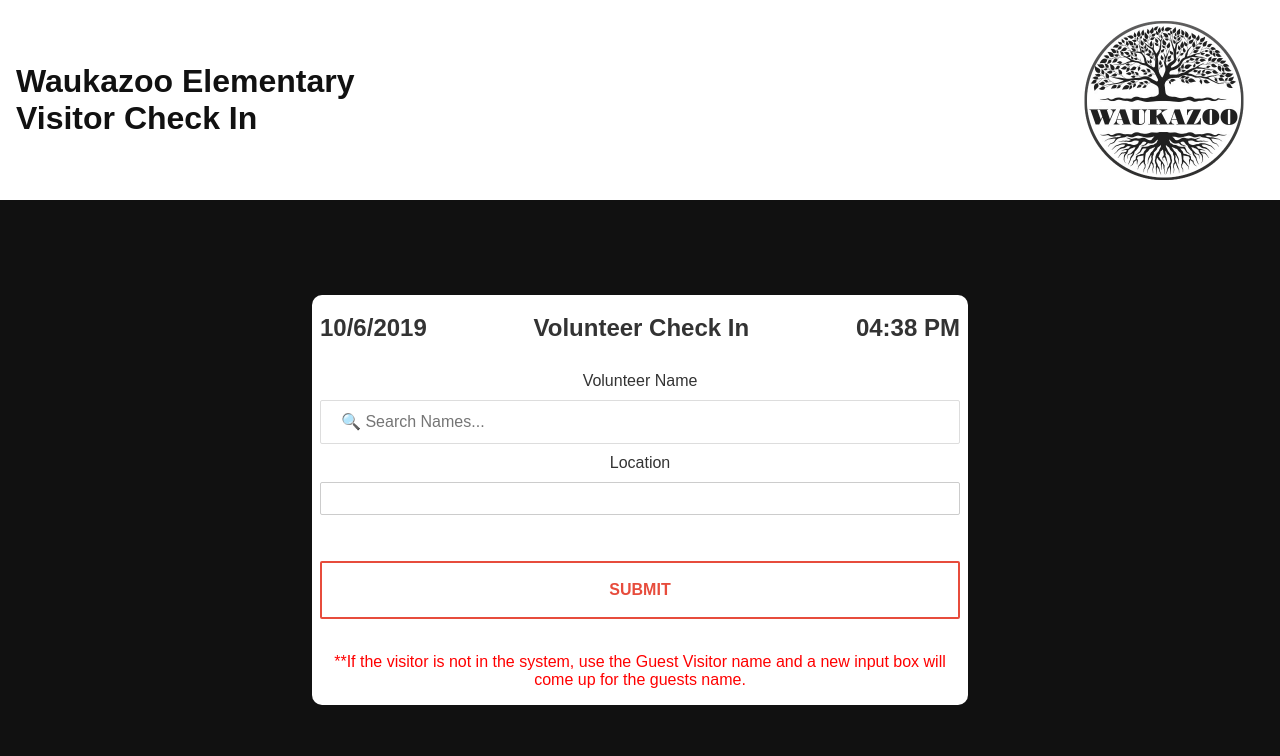
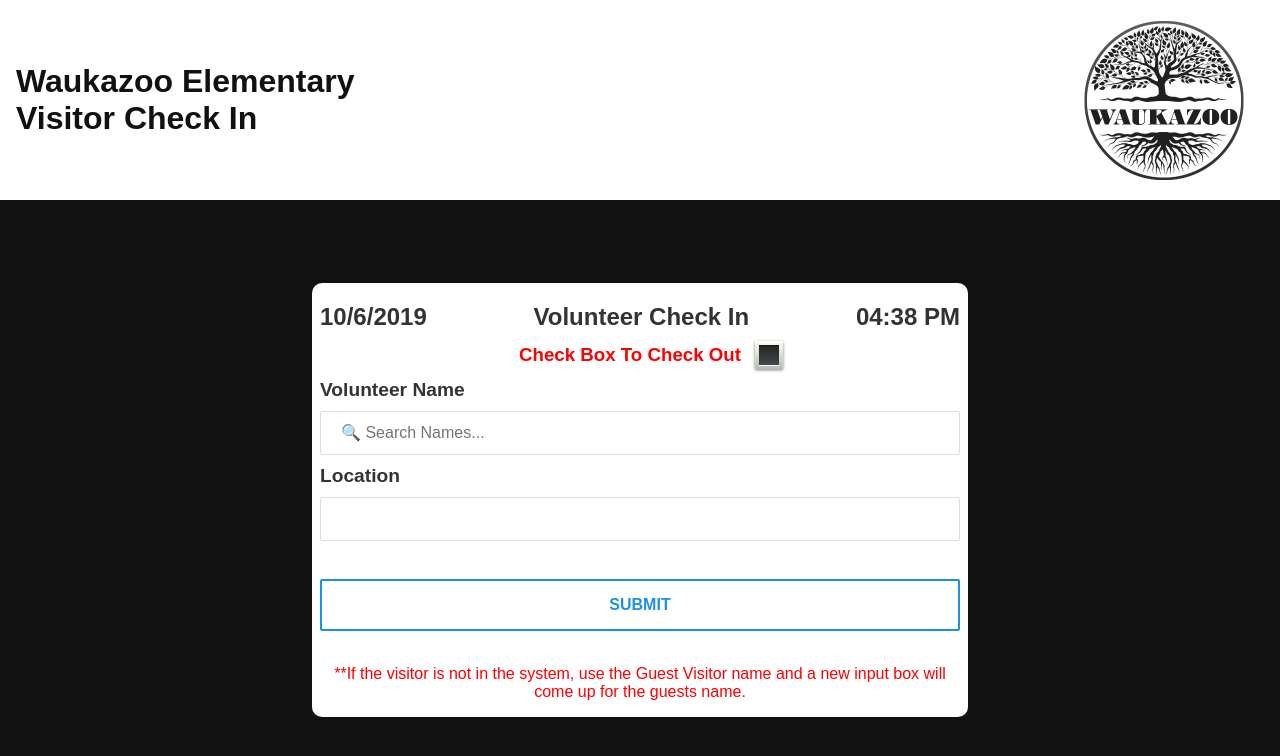
Before and after one commit to brittneypostma/waukazoo-checkin-svelte, a Svelte app: page / in a window 1280 px wide. Shown: the top 756 px of the page. Built offline with nearby package versions, Linux system fonts and the light colour scheme.

Commit message:
finished

```diff
--- a/src/App.svelte
+++ b/src/App.svelte
@@ -32,7 +32,7 @@
     background-color: #111;
     display: grid;
     text-align: center;
-    align-content: center;
+    align-content: space-around;
   }
 </style>
 
--- a/src/components/Input.svelte
+++ b/src/components/Input.svelte
@@ -9,37 +9,41 @@
   export let label;
   export let className;
   import { onMount } from "svelte";
+  import { namesData as data } from "../data.js";
+
   $: if (!value) value = "";
 
-  import { namesData as data } from "../data.js";
   onMount(() => {
     const input = document.getElementById("volunteersList");
     input.addEventListener("click", handleToggleSearch);
   });
 
-  const toggleClick = () => {
-    let liValue = document.getElementsByTagName("li").value;
-    let inputValue = document.getElementById("volunteersList").value;
-    inputValue = liValue;
-    console.log(inputValue, liValue);
-  };
   let clickedSearch = false;
-
   const handleToggleSearch = () => {
     clickedSearch = !clickedSearch;
   };
 
+  function handleInputName() {
+    let input = document.getElementById("volunteersList");
+    let li = document.querySelectorAll("ul li");
+    li.forEach(item => {
+      item.onclick = function(e) {
+        let txt = this.innerText;
+        let inputTxt = input.innerHTML;
+        value = txt;
+        handleToggleSearch();
+      };
+    });
+  }
+
   function filterFunction() {
     let input = document.getElementById("volunteersList");
-    const filter = input.value.toUpperCase();
+    let filter = input.value.toUpperCase();
     let li = document.getElementsByTagName("li");
-
     for (let i = 0; i < li.length; i++) {
       let txtValue = li[i].textContent || li[i].innerText;
-
       if (txtValue.toUpperCase().indexOf(filter) > -1) {
         li[i].style.display = "";
-        value = li[i].value;
       } else {
         li[i].style.display = "none";
       }
@@ -49,29 +53,24 @@
 
 <style>
   input {
-    outline-color: #e74c3c;
+    outline-color: #1e90ec;
     width: 100%;
-  }
-
-  #volunteersList {
     width: 100%;
     padding: 12px 20px;
     border: 1px solid #ddd;
     margin-bottom: 0;
   }
 
-  .displayList {
+  #myUL {
+    width: 44%;
     max-height: 200px;
     overflow-y: scroll;
     overflow-x: hidden;
-    position: relative;
-    top: -5%;
-  }
-
-  #myUL {
+    position: fixed;
     list-style-type: none;
     padding: 0;
-    margin: 0;
+    margin: -0.5% 0 0 0;
+    display: grid;
   }
 
   li {
@@ -102,6 +101,12 @@
     color: white;
     cursor: pointer;
   }
+
+  label {
+    font-weight: 700;
+    font-size: 1.2rem;
+    display: flex;
+  }
 </style>
 
 <label for={id}>{label}</label>
@@ -113,13 +118,14 @@
     {placeholder}
     id="volunteersList"
     bind:value
+    on:click={handleToggleSearch}
     on:input={onInput}
     on:keyup={filterFunction} />
   {#if clickedSearch}
     <div class="displayList">
       <ul id="myUL">
         {#each data as name}
-          <li class="list">{name.firstname} {name.lastname}</li>
+          <li on:click={handleInputName}>{name.firstname} {name.lastname}</li>
         {/each}
       </ul>
     </div>
--- a/src/components/List.svelte
+++ /dev/null
@@ -1,24 +0,0 @@
-<script>
-  export let name;
-  export let location;
-  export let isCompleted;
-  const date = new Date();
-  const n = date.toDateString();
-  const time = date.toLocaleTimeString([], {
-    hour: "2-digit",
-    minute: "2-digit"
-  });
-</script>
-
-<style>
-  div {
-    margin: 1rem;
-    box-shadow: 0 2px 8px rgba(0, 0, 0, 0.26);
-  }
-</style>
-
-<div>
-  <h2>{name}</h2>
-  <p>{location}</p>
-  <p>{time}</p>
-</div>
--- a/src/components/Visitor.svelte
+++ /dev/null
@@ -1,78 +0,0 @@
-<script>
-  import { onMount } from "svelte";
-
-  import Input from "./Input.svelte";
-
-  let visName = "";
-  let visPlace = "";
-  let guestVisName = "";
-  const setVisName = e => (visName = e.target.value);
-  const setVisPlace = e => (visPlace = e.target.value);
-  const setGuestVisName = e => (guestVisName = e.target.value);
-
-  onMount(() => {
-    const scriptURL =
-      "https://script.google.com/macros/s/AKfycbwmYSJD2f4bKHkdoPLy_9ltw3vwkEa6rk9s70fIiD5J8cBzskE/exec";
-    const form = document.forms["visitor-list"];
-    form.addEventListener("submit", e => {
-      e.preventDefault();
-
-      fetch(scriptURL, {
-        method: "POST",
-        body: new FormData(form)
-      });
-      document.getElementById("visitorForm").reset();
-    });
-  });
-</script>
-
-<style>
-  .form {
-    display: grid;
-    align-items: center;
-    justify-content: center;
-    grid-gap: 10px;
-  }
-</style>
-
-<div class="form">
-  <h2>Visitor</h2>
-  <form name="visitor-list" id="visitorForm">
-    <Input
-      label="Visitor Name"
-      type="select"
-      required
-      name="Name"
-      id="visName"
-      bind:value={visName}
-      className="visName"
-      onInput={setVisName} />
-
-    {#if visName === 'Guest Visitor'}
-      <Input
-        label="Guest Name"
-        id="guest"
-        type="text"
-        placeholder="Guest Name"
-        bind:value={guestVisName}
-        className="guestName"
-        name="Other"
-        onInput={setGuestVisName} />
-    {/if}
-    <Input
-      label="Location"
-      type="text"
-      id="visPlace"
-      name="Location"
-      className="visPlace"
-      bind:value={visPlace}
-      onInput={setVisPlace} />
-    <button
-      form="visitor-form"
-      type="submit"
-      class="visitor-form"
-      id="visitorForm">
-      Add
-    </button>
-  </form>
-</div>
--- a/src/components/Volunteer.svelte
+++ b/src/components/Volunteer.svelte
@@ -16,6 +16,7 @@
   let volName = "";
   let volPlace = "";
   let guestVolName = "";
+  let checkIn = true;
 
   const setVolName = e => (volName = e.target.value);
   const setVolPlace = e => (volPlace = e.target.value);
@@ -29,15 +30,15 @@
       alert("Please select your name.");
       selName.focus();
       return false;
-    } else if (guestInput.innerText === "") {
-      alert("Please select your name.");
-      guestName.focus();
-      return false;
     } else if (location.value.length < 1) {
       alert("Please input your location.");
       location.focus();
       return false;
     }
+  };
+
+  const checkOut = () => {
+    checkIn = !checkIn;
   };
 
   onMount(() => {
@@ -54,22 +55,6 @@
       document.getElementById("test-form").reset();
     });
   });
-
-  const addName = e => {
-    if (e.key === "Enter") {
-      list = [
-        ...list,
-        {
-          id: nextId,
-          name: newName
-        }
-      ];
-
-      set("list", list);
-      nextId = nextId++;
-      newName = "";
-    }
-  };
 </script>
 
 <style>
@@ -80,6 +65,7 @@
     width: 50vw;
     border-radius: 10px;
     padding: 0 0.5em;
+    max-height: 60vh;
   }
   #test-form {
     display: grid;
@@ -93,12 +79,12 @@
 
   button {
     background-color: transparent;
-    border: 2px solid #e74c3c;
-    color: #e74c3c;
+    border: 2px solid #1e90ec;
+    color: #1e90ec;
     cursor: pointer;
-    font-size: 1rem;
+    font-size: 16px;
     line-height: 1;
-    padding: 1.2em 2.8em;
+    padding: 16px;
     text-decoration: none;
     text-align: center;
     text-transform: uppercase;
@@ -110,16 +96,80 @@
   :focus {
     color: #fff;
     outline: 0;
-    box-shadow: 0 0 40px 40px #e74c3c inset, 0 14px 28px rgba(0, 0, 0, 0.25),
+    box-shadow: 0 0 40px 40px #1e90ec inset, 0 14px 28px rgba(0, 0, 0, 0.25),
       0 10px 10px rgba(0, 0, 0, 0.22);
   }
 
   .date {
-    margin: 0;
+    margin: 0 0 -20px;
     padding: 0;
     display: flex;
     justify-content: space-between;
     align-items: center;
+  }
+
+  .squaredTwo {
+    display: flex;
+    width: 28px;
+    height: 28px;
+    position: relative;
+    margin: 0 auto;
+    background: #fcfff4;
+    background: linear-gradient(
+      to bottom,
+      #fcfff4 0%,
+      #dfe5d7 40%,
+      #b3bead 100%
+    );
+    box-shadow: inset 0px 1px 1px white, 0px 1px 3px rgba(0, 0, 0, 0.5);
+  }
+  .squaredTwo label {
+    width: 20px;
+    height: 20px;
+    cursor: pointer;
+    position: absolute;
+    left: 4px;
+    top: 4px;
+    background: linear-gradient(to bottom, #222222 0%, #45484d 100%);
+    box-shadow: inset 0px 1px 1px rgba(0, 0, 0, 0.5), 0px 1px 0px white;
+  }
+  .squaredTwo label:after {
+    content: "";
+    width: 9px;
+    height: 5px;
+    position: absolute;
+    top: 4px;
+    left: 4px;
+    border: 3px solid #fcfff4;
+    border-top: none;
+    border-right: none;
+    background: transparent;
+    opacity: 0;
+    -webkit-transform: rotate(-45deg);
+    transform: rotate(-45deg);
+  }
+  .squaredTwo label:hover::after {
+    opacity: 0.3;
+  }
+  .squaredTwo input[type="checkbox"] {
+    visibility: hidden;
+  }
+  .squaredTwo input[type="checkbox"]:checked + label:after {
+    opacity: 1;
+  }
+
+  .checkOut {
+    width: 100%;
+    position: relative;
+    margin: 0;
+  }
+
+  .checkContainer {
+    margin: 0 auto;
+    display: grid;
+    grid-template-columns: 250px 20px;
+    align-items: center;
+    color: red;
   }
 </style>
 
@@ -131,7 +181,20 @@
       <h2>Volunteer Check In</h2>
       <h2>{time}</h2>
     </div>
-
+    <div class="checkContainer">
+      <div>
+        <h3 class="checkOut">Check Box To Check Out</h3>
+      </div>
+      <div class="squaredTwo">
+        <input
+          type="checkbox"
+          value="None"
+          id="squaredTwo"
+          name="check"
+          on:click={checkOut} />
+        <label for="squaredTwo" />
+      </div>
+    </div>
     <Input
       label="Volunteer Name"
       id="volunteersList"
@@ -148,6 +211,7 @@
         label="Guest Name"
         id="guest"
         type="text"
+        required="true"
         placeholder="Guest Name"
         bind:value={guestVolName}
         className="guestName"
@@ -155,6 +219,7 @@
         onInput={setGuestVolName} />
     {/if}
 
+    {#if checkIn}
       <Input
         label="Location"
         type="text"
@@ -164,6 +229,7 @@
         className="place"
         bind:value={volPlace}
         onInput={setVolPlace} />
+    {/if}
     <br />
     <button
       form="test-form"
```
Also changed, not shown: src/components/Buttons.svelte (deleted, +0 -47 lines). Lines whose indentation alone changed are shown as unchanged.
